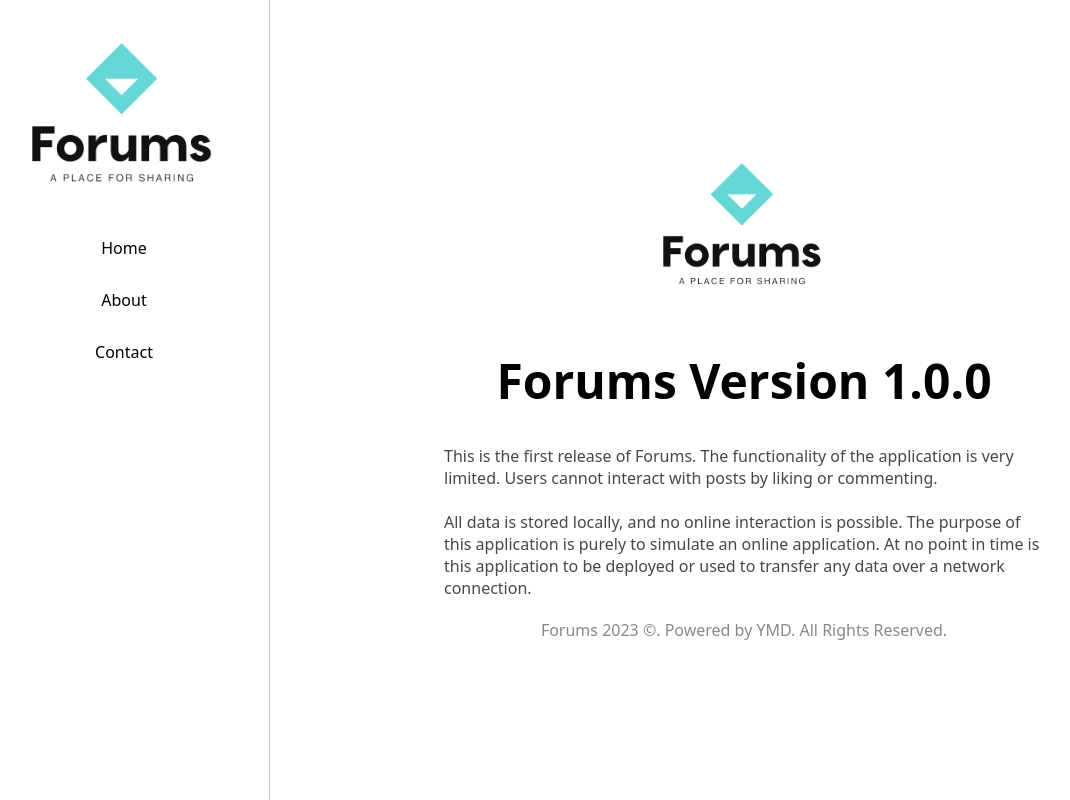
After one commit to mrmcnguyen/Forum, a Flask app: page /about in a window 1280 px wide. The commit adds this page. Shown: the whole page, without its empty margins (21-1091 px from the left). Run offline with Flask 3, Linux system fonts and the light colour scheme.

Commit message:
Forum Version 1.0.0

```diff
--- a/app.py
+++ b/app.py
@@ -26,6 +26,10 @@ def create_db():
 @app.route('/')
 def home():
     return render_template('home.html')
+
+@app.route('/about')
+def about():
+    return render_template('about.html')
 
 # Home page - Display existing posts
 @app.route('/home')
--- a/static/style.css
+++ b/static/style.css
@@ -1,5 +1,6 @@
 body {
     font-family: Arial, sans-serif;
+    font-family:system-ui, -apple-system, BlinkMacSystemFont, 'Segoe UI', Roboto, Oxygen, Ubuntu, Cantarell, 'Open Sans', 'Helvetica Neue', sans-serif;
     margin: 0;
     display: flex;
     flex-direction: column;
@@ -51,9 +60,18 @@ h2 {
 
 }
 h3 {
+    text-align: center;
     color:#B2BABB;
     font-size:1em;
     font-weight: 100;
+}
+
+.about {
+    text-align: left;
+    color:#424949;
+    max-width: 600px;
+    font-weight: 500;
+
 }
 ul {
     width: 100%;
@@ -65,6 +83,11 @@ ul {
 
 img.logo {
     width: 250px; /* Set the desired width */
+    height: auto; /* Maintain the aspect ratio */
+}
+
+img.aboutLogo {
+    width: 220px; /* Set the desired width */
     height: auto; /* Maintain the aspect ratio */
 }
 
--- /dev/null
+++ b/templates/about.html
@@ -0,0 +1,26 @@
+<!DOCTYPE html>
+<html>
+<head>
+    <title>Online Forum</title>
+    <link rel="stylesheet" href="{{ url_for('static', filename='style.css') }}">
+</head>
+<body>
+    <div class="container">
+        <div id="header" class="sidebar">
+            <img src="{{ url_for('static', filename='logo.png') }}" class="logo">
+            <a  href="{{ url_for('index') }}" class="sidebar-button">Home</a>
+            <a   href="{{ url_for('about') }}" class="sidebar-button">About</a>
+            <a  class="sidebar-button">Contact</a>
+        </div>
+        <div class="content-container">
+            <img src="{{ url_for('static', filename='logo.png') }}" class="aboutLogo">
+            <h1>Forums Version 1.0.0</h1>
+            <h3 class="about">This is the first release of Forums. The functionality of the application is very limited. Users cannot interact with posts by liking or commenting.
+                <br><br>All data is stored locally,
+                and no online interaction is possible. The purpose of this application is purely to simulate an online application. At no point in time is this application to be deployed or used
+                to transfer any data over a network connection.</h3>
+            <h3>Forums 2023 ©. Powered by YMD. All Rights Reserved.</h3>
+        </div>
+        </div>
+</body>
+</html>
--- a/templates/createPost.html
+++ b/templates/createPost.html
@@ -9,7 +9,7 @@
     <div id="header" class="sidebar">
         <img src="{{ url_for('static', filename='logo.png') }}" class="logo">
         <a  href="{{ url_for('index') }}"class="sidebar-button">Home</a>
-        <a  class="sidebar-button">About</a>
+        <a  href="{{ url_for('about') }}" class="sidebar-button">About</a>
         <a  class="sidebar-button">Contact</a>
     </div>
     <div class="content-container">
```
Also changed, not shown: other parts of static/style.css (+41 -0 lines), templates/index.html (+11 -1 lines).
